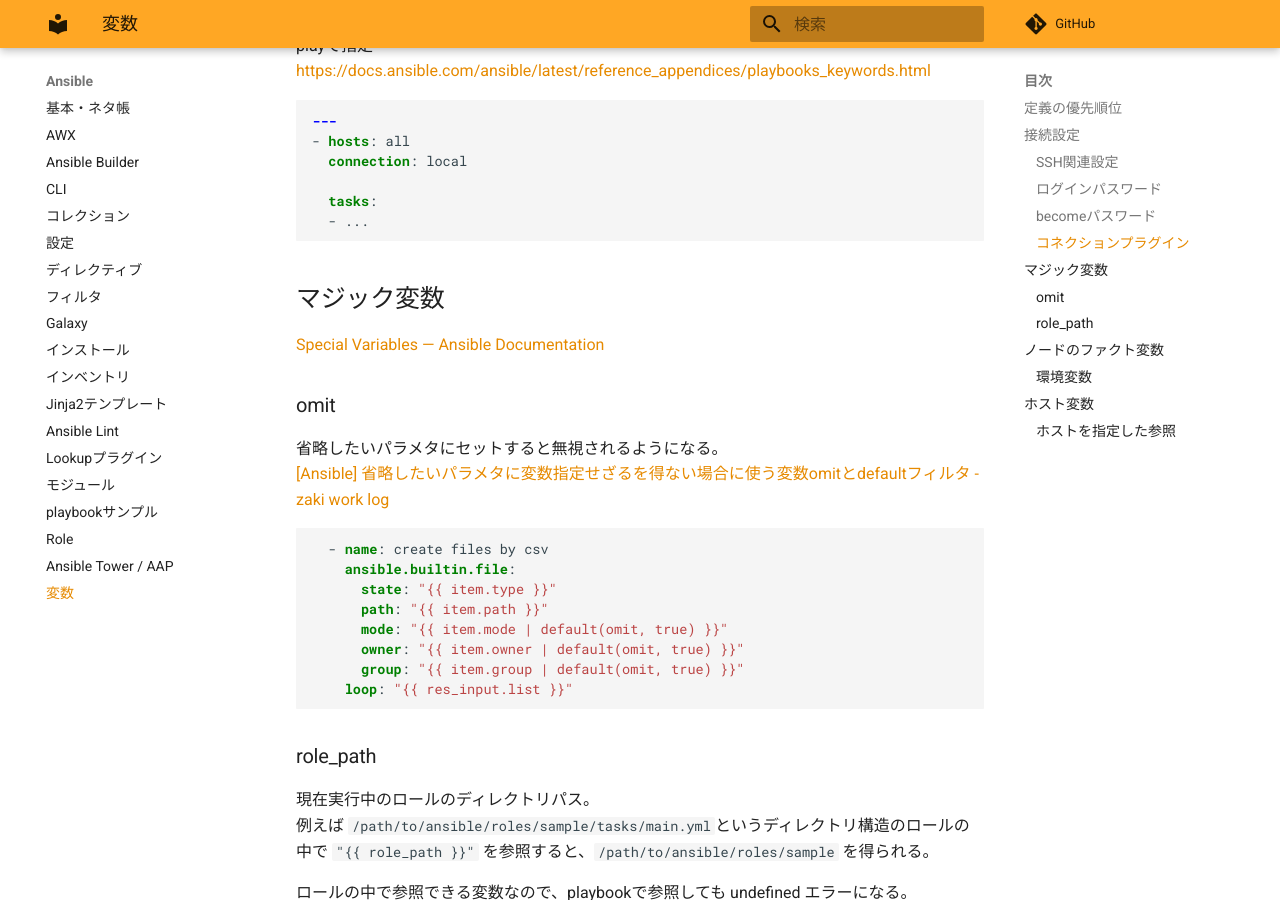
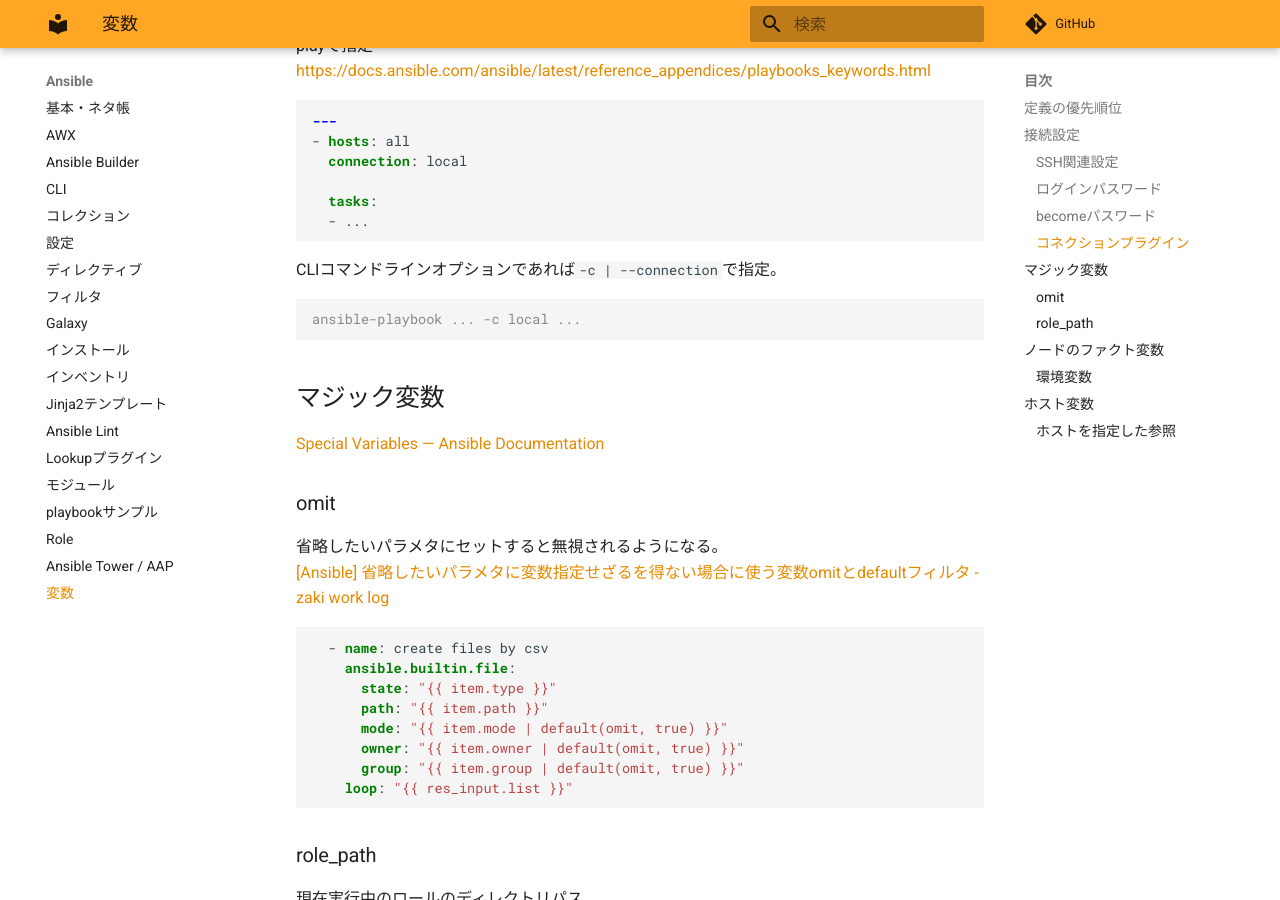
Before and after one commit to zaki-lknr/docs, an MkDocs documentation site: the page built from docs/Ansible/variable.md, in a window 1280 px wide and 900 px high, scrolled down 1682 px. Built offline with MkDocs 1.6.1 and Material for MkDocs 9.7.7, drawn with Linux system fonts in a browser that asks for light colours; comment, search, counter and statistics services are not loaded.

Commit message:
add: ansible/variable: cli/-c

````diff
--- a/docs/Ansible/variable.md
+++ b/docs/Ansible/variable.md
@@ -73,6 +73,12 @@ playで指定
 
   tasks:
   - ...
+```
+
+CLIコマンドラインオプションであれば`-c | --connection`で指定。
+
+```console
+ansible-playbook ... -c local ...
 ```
 
 ## マジック変数
````
